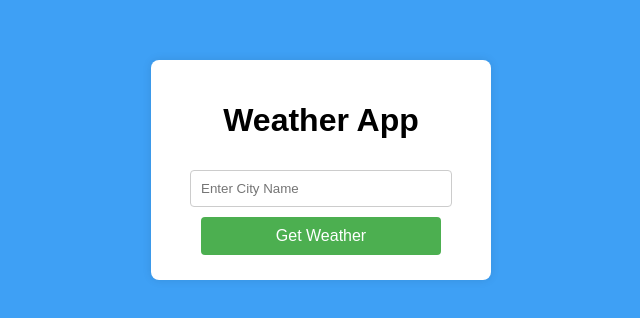
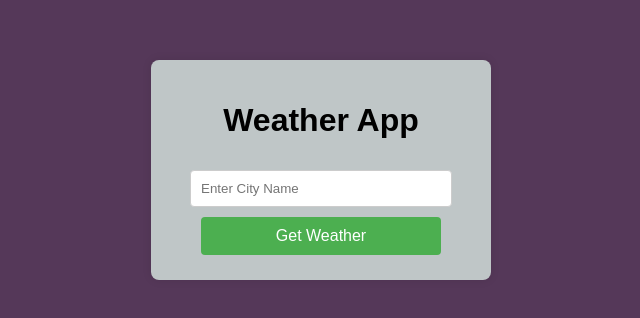
Before and after one commit to Ajmal93607/Weather-App, a plain HTML site: page index.html in a window 1280 px wide. Shown: the part 230-548 px from the top of the page, without its empty margins (319-959 px from the left). Drawn offline with Linux system fonts and the light colour scheme.

Commit message:
Update style.css

```diff
--- a/style.css
+++ b/style.css
@@ -1,6 +1,6 @@
 body {
     font-family: Arial, sans-serif;
-    background-color: #3ea0f5;
+    background-color: #553859;
     display: flex;
     justify-content: center;
     align-items: center;
@@ -9,7 +9,7 @@ body {
 }
 
 .weather-container {
-    background-color: #fff;
+    background-color: #bfc6c7;
     padding: 20px;
     border-radius: 8px;
     box-shadow: 0 0 10px rgba(0, 0, 0, 0.1);
```
